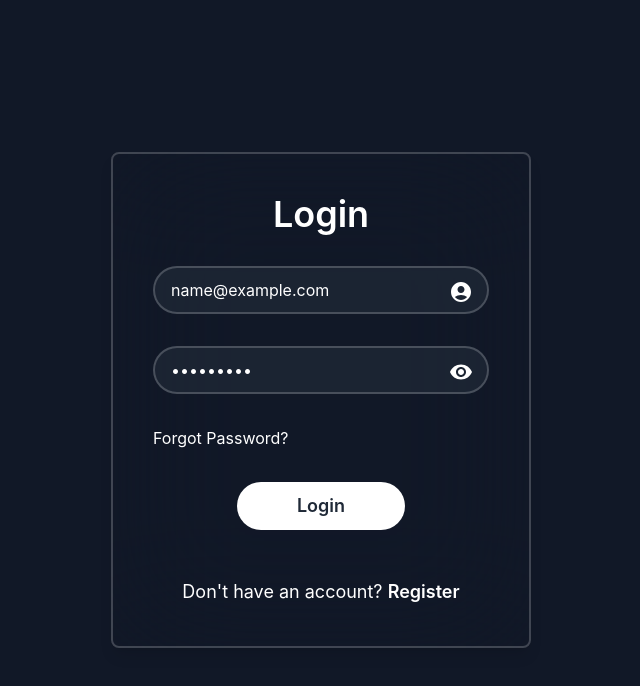
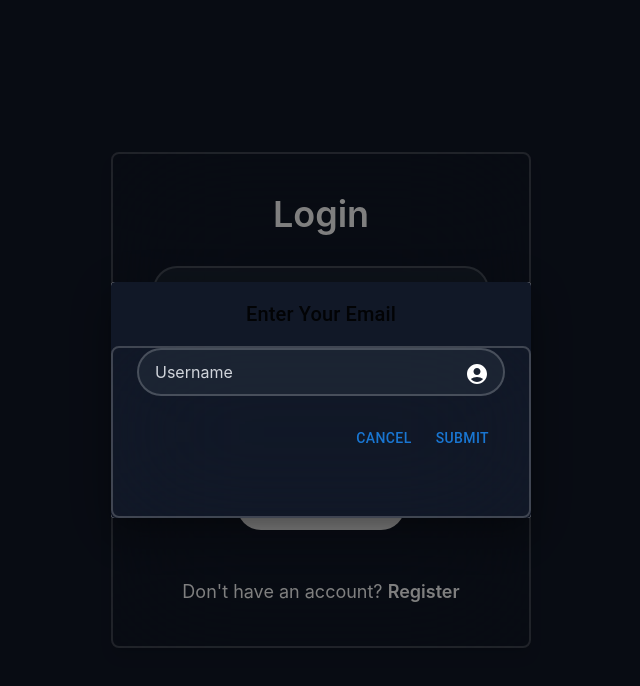
Before and after one commit to Vijay-948/DeFi_frontend_ui, a React (Create React App) app: page / in a window 1280 px wide. Both pictures are taken after typing "name@example.com", "Sample123" into the empty fields and a click on the button "Forgot Password?". Shown: the top 686 px of the page, without its empty margins (319-959 px from the left). Built offline with nearby package versions, Linux system fonts and the light colour scheme.

Commit message:
added-dialog-box-email

```diff
--- a/src/Authentication/login.tsx
+++ b/src/Authentication/login.tsx
@@ -1,17 +1,40 @@
-import { Link} from "@mui/icons-material";
+import { Link } from "@mui/icons-material";
 import { ErrorMessage, Field, Form, Formik } from "formik";
 import { useState } from "react";
 import * as Yup from "yup";
 import AccountCircleIcon from "@mui/icons-material/AccountCircle";
 import { Visibility, VisibilityOff } from "@mui/icons-material";
+import {
+  Button,
+  Dialog,
+  DialogActions,
+  DialogContent,
+  DialogTitle,
+} from "@mui/material";
 
 const LoginPage = () => {
   const [loader, setLoader] = useState(false);
   const [showPassword, setShowPassword] = useState(false);
+  const [openEmailDialog, setOpenEamilDialog] = useState(false);
+  const [openOtpDailog, setOpenDialog] = useState(false);
+  const [openPasswordDialog, setOpenPasswordDialog] = useState(false);
 
   const initialValues = {
     email: "",
     password: "",
+  };
+
+  const emailDialogValues = {
+    email: "",
+  };
+
+  const OtpDialogValues = {
+    otp: "",
+  };
+
+  const updatePasswordValues = {
+    newPassword: "",
+    confirmPassword: "",
   };
 
   const validationSchema = Yup.object({
@@ -21,11 +44,39 @@ const LoginPage = () => {
     password: Yup.string().required("Password is required"),
   });
 
+  const validationEmailSchema = Yup.object({
+    email: Yup.string()
+      .email("Invalid email format")
+      .required("Email is required"),
+  });
+
+  const validationOtpSchema = Yup.object({
+    otp: Yup.string().required("OTP is required"),
+  });
+
+  const validationUpdatePasswordSchema = Yup.object({
+    newPassword: Yup.string()
+      .min(8, "Password must be at least 8 characters long")
+      .required("Password is required"),
+    confirmPassword: Yup.string()
+      .oneOf(
+        [Yup.ref("newPassword")],
+        "New password and confirm password must be the same"
+      )
+      .required("Confirm password is required"),
+  });
+
   const passwordVisibility = () => {
     setShowPassword(!showPassword);
-  }
+  };
 
   const handleSubmit = () => {};
+
+  const handleEmailSumbit = () => {};
+
+  const handleOtpVerifySumbit = () => {};
+
+  const handleUpdatePassswordSubmit = () => {};
 
   return (
     <div className="relative flex justify-center items-center min-h-screen overflow-hidden bg-gray-900">
@@ -65,10 +116,10 @@ const LoginPage = () => {
                     onClick={passwordVisibility}
                   />
                 ) : (
-                    <Visibility
-                      className="absolute right-4 top-3.5 cursor-pointer"
-                      onClick={passwordVisibility}
-                    />
+                  <Visibility
+                    className="absolute right-4 top-3.5 cursor-pointer"
+                    onClick={passwordVisibility}
+                  />
                 )}
                 <ErrorMessage
                   name="password"
@@ -77,7 +128,10 @@ const LoginPage = () => {
                 />
               </div>
               <div className="flex justify-between text-bold mb-8 text-gray-900">
-                <button  className="text-white no-underline">
+                <button
+                  className="text-white no-underline"
+                  onClick={() => setOpenEamilDialog(true)}
+                >
                   Forgot Password?
                 </button>
               </div>
@@ -102,6 +156,45 @@ const LoginPage = () => {
           )}
         </Formik>
       </div>
+      <Dialog open={openEmailDialog} onClose={() => setOpenEamilDialog(false)}>
+        <div className="bg-gray-900">
+          <DialogTitle className="text-4xl text-center font-semibold mb-8">
+            Enter Your Email
+          </DialogTitle>
+          <DialogContent className="relative w-[420px] bg-opacity-75 border-2 border-white border-opacity-20 backdrop-blur-3xl shadow-lg text-white rounded-lg p-10 z-10">
+            <Formik
+              initialValues={emailDialogValues}
+              validationSchema={validationEmailSchema}
+              onSubmit={handleEmailSumbit}
+            >
+              {() => (
+                <Form>
+                  <div className="relative w-full h-full mb-8">
+                    <Field
+                      type="email"
+                      name="email"
+                      placeholder="Username"
+                      className="w-full h-12 bg-gray-800 bg-opacity-75 border-2 border-white border-opacity-20 rounded-full pl-4 pr-10 text-white placeholder-gray-300"
+                    />
+                    <AccountCircleIcon className="absolute right-4 top-3.5" />
+                    <ErrorMessage
+                      name="email"
+                      component="span"
+                      className="text-red-400 text-bold mt-2"
+                    />
+                    <DialogActions className="flex justify-between w-full mt-4">
+                      <Button onClick={() => setOpenEamilDialog(false)}>
+                        Cancel
+                      </Button>
+                      <Button type="submit">Submit</Button>
+                    </DialogActions>
+                  </div>
+                </Form>
+              )}
+            </Formik>
+          </DialogContent>
+        </div>
+      </Dialog>
     </div>
   );
 };
```
